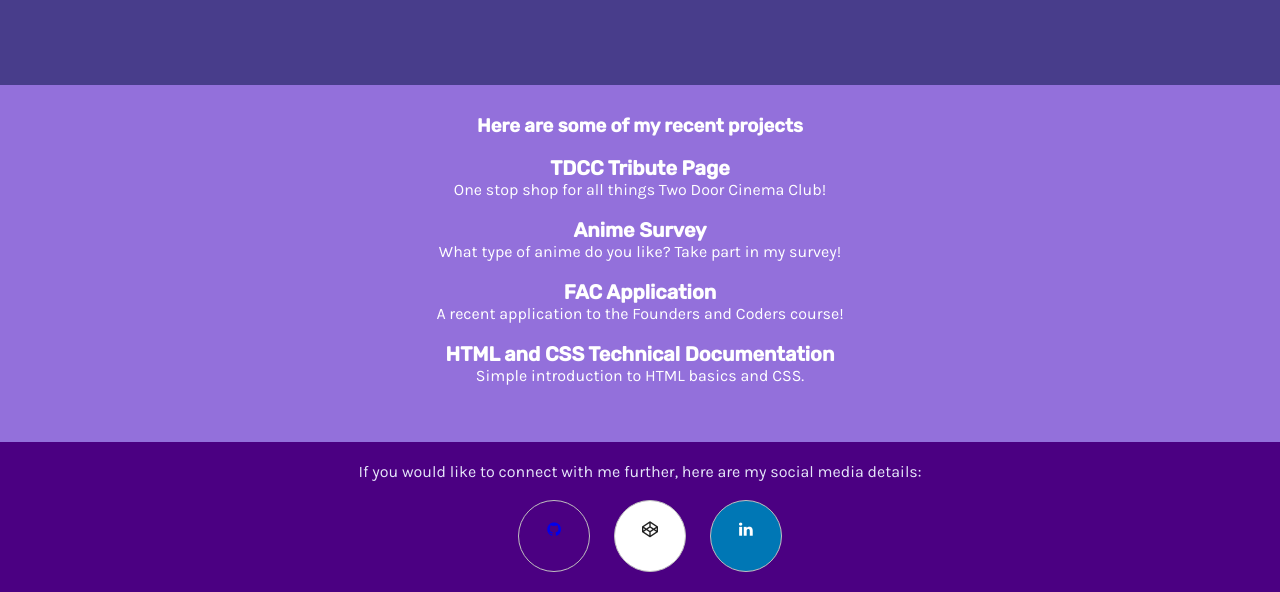
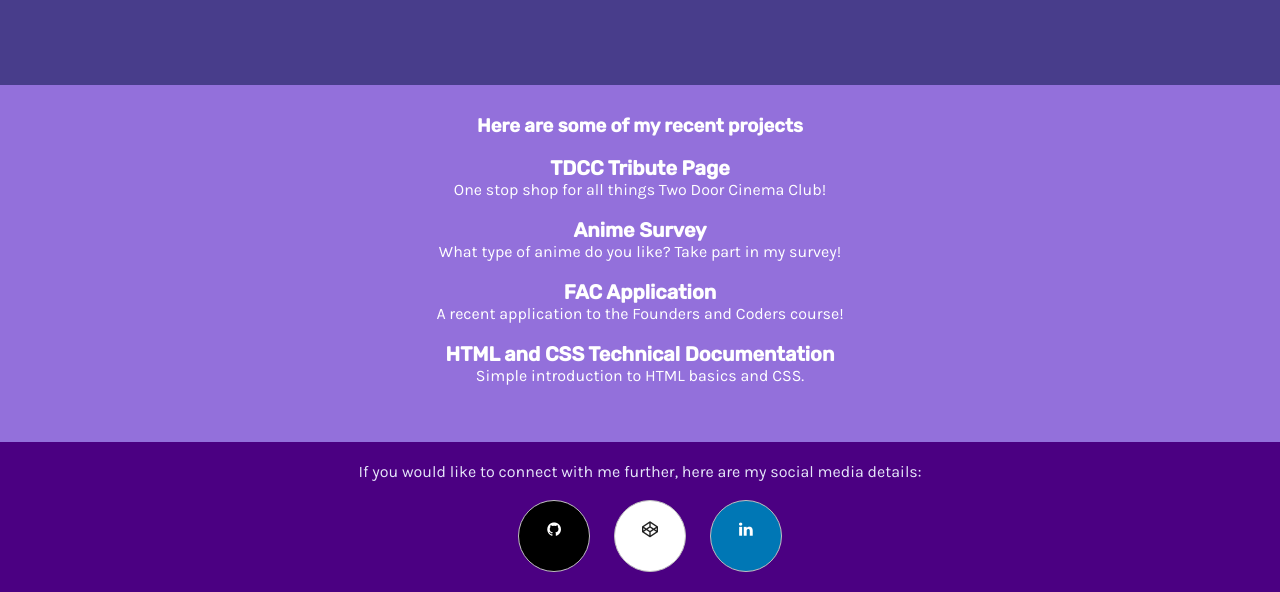
Before and after one commit to MJOW1999/Portfolio-Page, a plain HTML site: page index.html in a window 1280 px wide. Shown: the part 241-833 px from the top of the page. Drawn offline with Linux system fonts and the light colour scheme.

Commit message:
Footer: GitHub button styles

```diff
--- a/style.css
+++ b/style.css
@@ -97,3 +97,7 @@ p{
   background: white;
   color: #212121;
 }
+.fa-github{
+  background: black;
+  color: white;
+}
```
